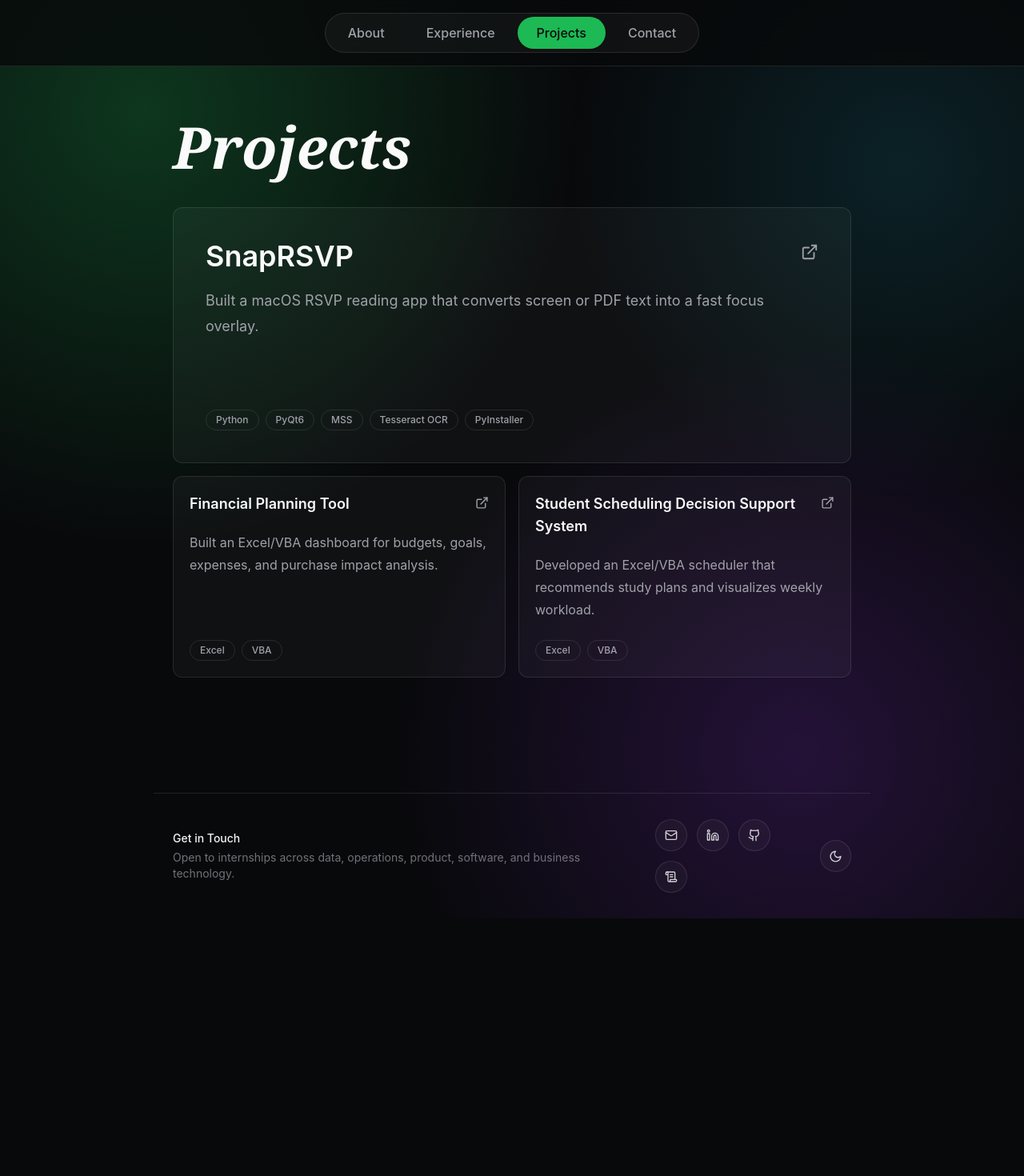
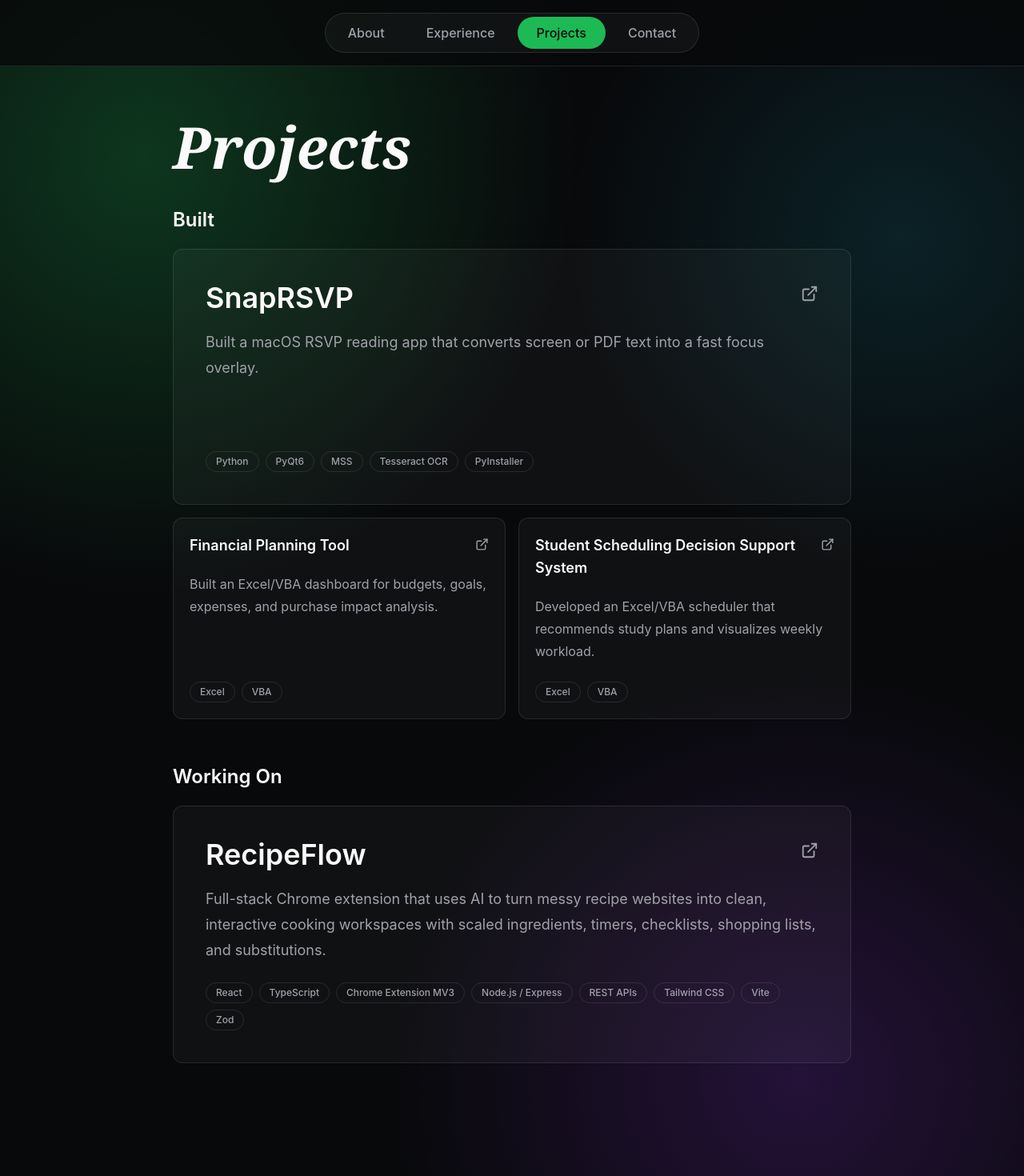
Before and after one commit to aimaandalvi/personal-website, a Next.js app: page /projects in a window 1280 px wide. Shown: the top 1470 px of the page at 80% size. Before the commit the page ends 1148 px from the top, so only its background shows below. Built offline with nearby package versions, Linux system fonts and the light colour scheme.

Commit message:
Added working projects section

```diff
--- a/app/projects/page.tsx
+++ b/app/projects/page.tsx
@@ -1,5 +1,5 @@
 import { ProjectDeck } from "@/components/ProjectDeck";
-import { projects } from "@/data/projects";
+import { builtProjects, workingProjects } from "@/data/projects";
 
 export const metadata = {
   title: "Projects",
@@ -13,7 +13,19 @@ export default function ProjectsPage() {
           Projects
         </h1>
       </header>
-      <ProjectDeck projects={projects} />
+      <section aria-labelledby="built-projects">
+        <h2 id="built-projects" className="mb-5 text-2xl font-semibold text-zinc-950 dark:text-zinc-50">
+          Built
+        </h2>
+        <ProjectDeck projects={builtProjects} />
+      </section>
+
+      <section aria-labelledby="working-projects" className="mt-14">
+        <h2 id="working-projects" className="mb-5 text-2xl font-semibold text-zinc-950 dark:text-zinc-50">
+          Working On
+        </h2>
+        <ProjectDeck projects={workingProjects} />
+      </section>
     </div>
   );
 }
--- a/components/ProjectDeck.tsx
+++ b/components/ProjectDeck.tsx
@@ -2,6 +2,10 @@ import { ProjectCard } from "@/components/ProjectCard";
 import type { Project } from "@/data/projects";
 
 export function ProjectDeck({ projects }: { projects: Project[] }) {
+  if (projects.length === 0) {
+    return null;
+  }
+
   const [featuredProject, ...secondaryProjects] = projects;
 
   return (
--- a/data/projects.ts
+++ b/data/projects.ts
@@ -5,7 +5,7 @@ export type Project = {
   href: string;
 };
 
-export const projects: Project[] = [
+export const builtProjects: Project[] = [
   {
     title: "SnapRSVP",
     description:
@@ -28,3 +28,22 @@ export const projects: Project[] = [
     href: "#",
   },
 ];
+
+export const workingProjects: Project[] = [
+  {
+    title: "RecipeFlow",
+    description:
+      "Full-stack Chrome extension that uses AI to turn messy recipe websites into clean, interactive cooking workspaces with scaled ingredients, timers, checklists, shopping lists, and substitutions.",
+    tags: [
+      "React",
+      "TypeScript",
+      "Chrome Extension MV3",
+      "Node.js / Express",
+      "REST APIs",
+      "Tailwind CSS",
+      "Vite",
+      "Zod",
+    ],
+    href: "#",
+  },
+];
```
